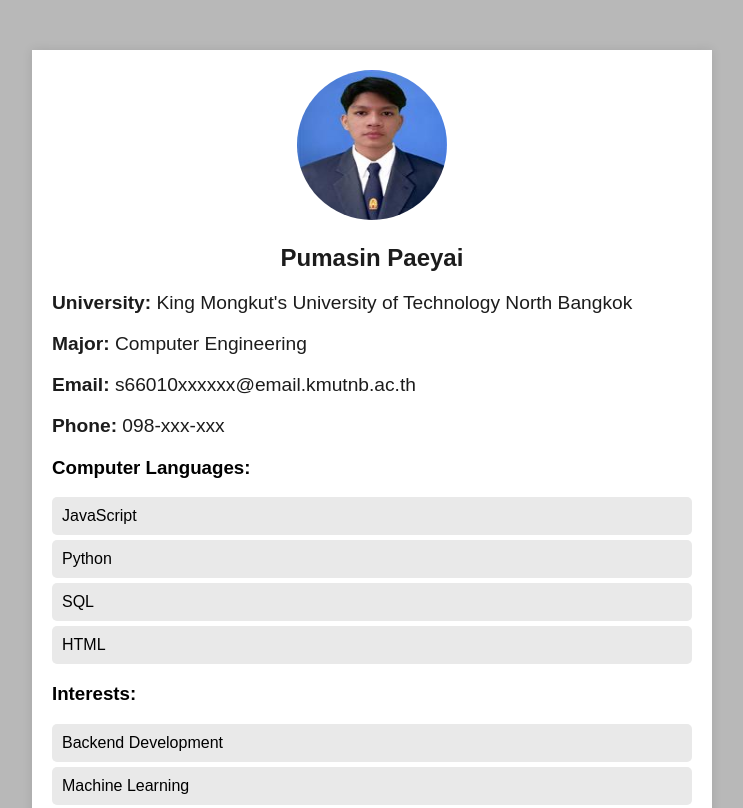
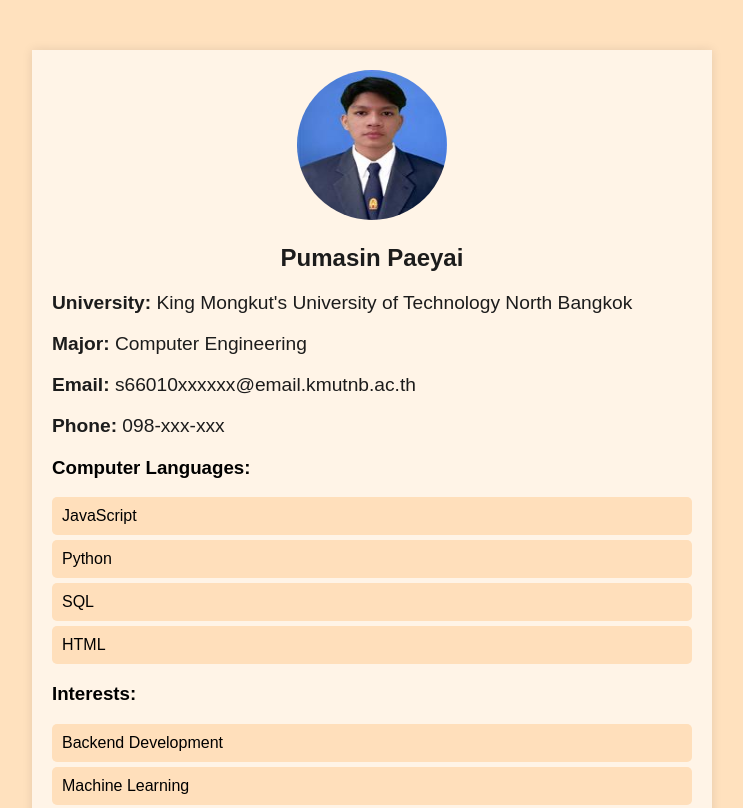
Before and after one commit to pumasin888/Assignment_1, a plain HTML site: page index.html in a window 1280 px wide. Shown: the top 808 px of the page, without its empty margins (268-1011 px from the left). Drawn offline with Linux system fonts and the light colour scheme.

Commit message:
final touch.

```diff
--- a/index.html
+++ b/index.html
@@ -7,14 +7,14 @@
     <style>
         body {
             font-family: Arial, sans-serif;
-            background-color: #b8b8b8;
+            background-color: #ffe1be;
             margin: 0;
             padding: 0;
         }
         .container {
             width: 50%;
             margin: 50px auto;
-            background-color: #fff;
+            background-color: #fff4e7;
             padding: 20px;
             box-shadow: 0 0 10px rgba(0, 0, 0, 0.1);
         }
@@ -42,7 +42,7 @@
             padding: 0;
         }
         .profile-info ul li {
-            background-color: #e9e9e9;
+            background-color: #ffdfbb;
             margin: 5px 0;
             padding: 10px;
             border-radius: 5px;
```
Also changed, not shown: me_as_computer_engineer.html (+1 -1 lines), my_kmutnb.html (+2 -2 lines).
